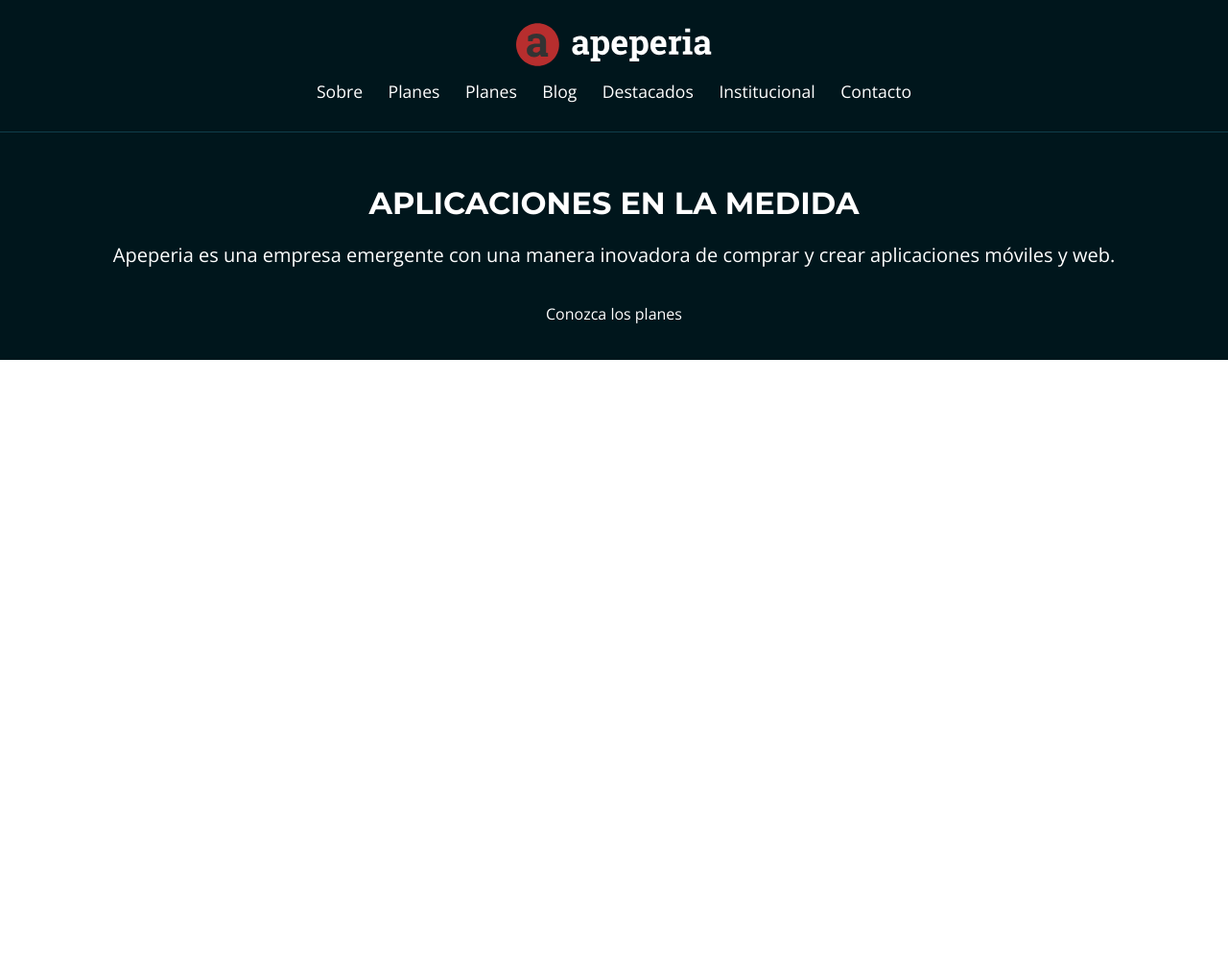
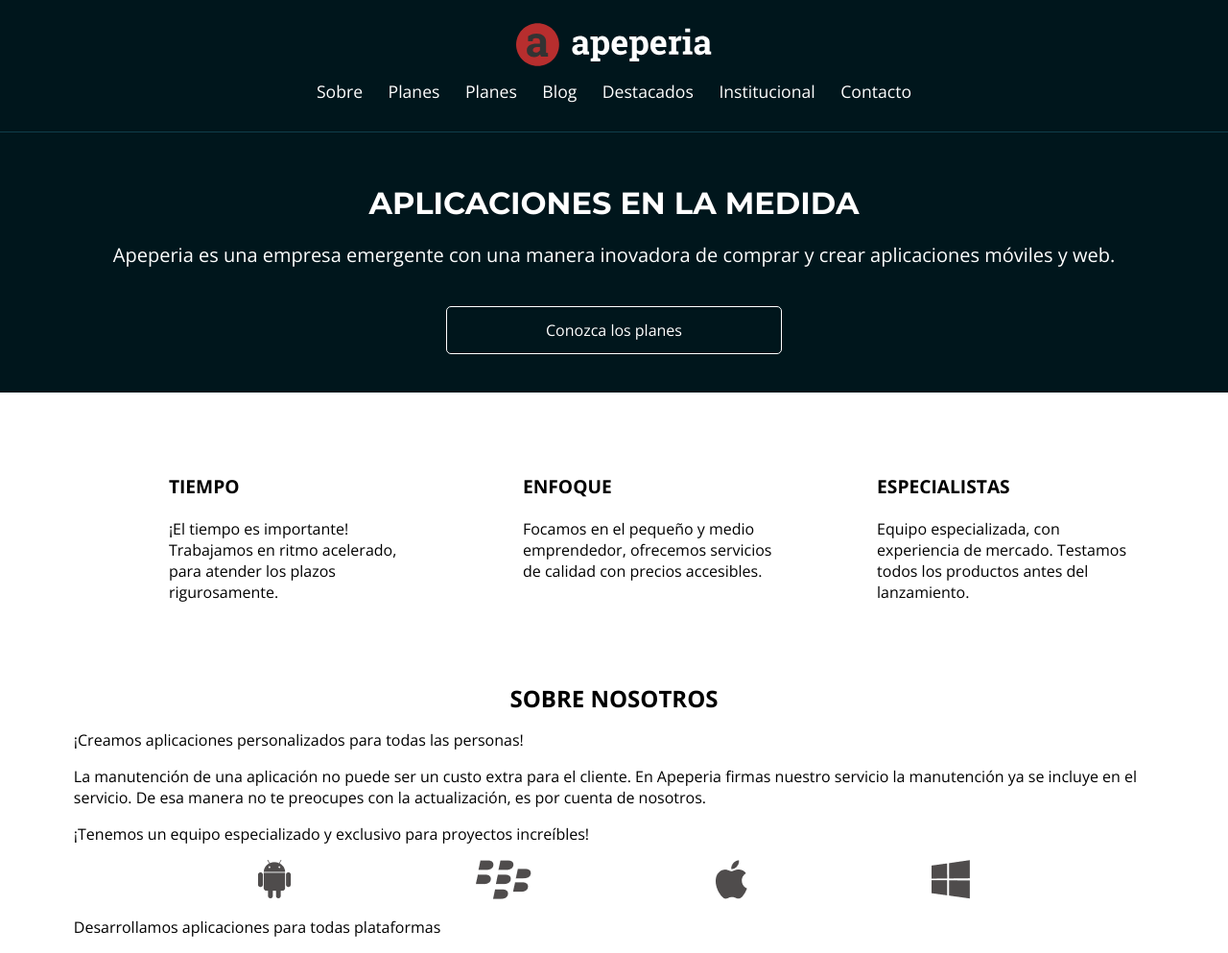
Before and after one commit to Ireneripo/OracleNextEducation_ClassProject_5, a plain HTML site: page index.html in a window 1280 px wide. Shown: the whole page at 96% size. Before the commit the page ends 800 px from the top, so only its background shows below. Drawn offline with nearby package versions, Linux system fonts and the light colour scheme.

Commit message:
added content to html and improved styling

```diff
--- a/css/bases.css
+++ b/css/bases.css
@@ -1,3 +1,19 @@
 body {
   font-family: 'Open Sans', sans-serif;
 }
+
+.container {
+  padding-right: 6%;
+  padding-left: 6%;
+}
+
+.boton {
+  text-align: center;
+  display: block;
+  width: 100%;
+  max-width: 350px;
+  box-sizing: border-box;
+  padding: 1rem 2rem;
+  border: 1px solid #ffffff;
+  border-radius: 5px;
+}
--- /dev/null
+++ b/css/diferenciales.css
@@ -0,0 +1,28 @@
+.diferenciales {
+  padding-top: 3.5rem;
+  padding-bottom: 3.5rem;
+}
+
+.diferenciales__lista {
+  display: flex;
+  flex-wrap: wrap;
+  justify-content: space-evenly;
+}
+
+.diferenciales__item {
+  max-width: 350px;
+  box-sizing: border-box;
+  padding: 2rem 0 2rem 5rem;
+}
+
+.item__titulo {
+  color: var(--fuente-ceniza-oscuro);
+  font-weight: 700;
+  font-size: 1.2rem;
+  text-transform: uppercase;
+  margin-bottom: 1.5rem;
+}
+
+.item__texto {
+  line-height: normal;
+}
--- /dev/null
+++ b/css/sobre-nosotros.css
@@ -0,0 +1,31 @@
+.sobre-nosotros {
+  padding-top: 3rem;
+  padding-bottom: 3rem;
+}
+
+.sobre_nosotros__titulo {
+  color: var(--fuente-ceniza-oscuro);
+  font-weight: 700;
+  font-size: 1.5rem;
+  font-family: var(--montserrat);
+  text-transform: uppercase;
+  text-align: center;
+  margin-bottom: 1.25rem;
+}
+
+.sobre_nosotros__texto {
+  line-height: normal;
+  margin-bottom: 1rem;
+}
+
+.sobre_nosotros__plataformas {
+  display: flex;
+  flex-wrap: wrap;
+  justify-content: space-evenly;
+  margin-bottom: 1rem;
+}
+
+.sobre-nosotros {
+  color: var(--fuente-ceniza-oscuro);
+  font-weight: 700;
+}
--- a/index.html
+++ b/index.html
@@ -10,9 +10,11 @@
     <link rel="stylesheet" href="css/head.css" />
     <link rel="stylesheet" href="css/llamada.css" />
     <link rel="stylesheet" href="css/bases.css" />
+    <link rel="stylesheet" href="css/diferenciales.css" />
+    <link rel="stylesheet" href="css/sobre-nosotros.css" />
   </head>
   <body>
-    <header class="head">
+    <header class="head container">
       <img class="head__logo" src="img/logo-apeperia.svg" alt="Logo de Apeperia" />
       <nav class="head__navegacion">
         <li class="head__enlace"><a href="#">Sobre</a></li>
@@ -25,10 +27,46 @@
       </nav>
     </header>
     <main>
-      <section class="llamada">
+      <section class="llamada container">
         <h1 class="llamada__titulo">Aplicaciones en la medida</h1>
         <p class="llamada__texto">Apeperia es una empresa emergente con una manera inovadora de comprar y crear aplicaciones móviles y web.</p>
-        <a class="llamada__boton" href="#">Conozca los planes</a>
+        <a class="llamada__boton boton" href="#">Conozca los planes</a>
+      </section>
+
+      <section class="diferenciales container">
+        <ul class="diferenciales__lista">
+          <li class="diferenciales__item">
+            <h2 class="item__titulo">Tiempo</h2>
+            <p class="item__texto">¡El tiempo es importante! Trabajamos en ritmo acelerado, para atender los plazos rigurosamente.</p>
+          </li>
+          <li class="diferenciales__item">
+            <h2 class="item__titulo">Enfoque</h2>
+            <p class="item__texto">Focamos en el pequeño y medio emprendedor, ofrecemos servicios de calidad con precios accesibles.</p>
+          </li>
+          <li class="diferenciales__item">
+            <h2 class="item__titulo">Especialistas</h2>
+            <p class="item__texto">Equipo especializada, con experiencia de mercado. Testamos todos los productos antes del lanzamiento.</p>
+          </li>
+        </ul>
+      </section>
+
+      <section class="sobre_nosotros container">
+        <div class="sobre_nosotros__contenido">
+          <h2 class="sobre_nosotros__titulo">Sobre nosotros</h2>
+          <p class="sobre_nosotros__texto">¡Creamos aplicaciones personalizados para todas las personas!</p>
+          <p class="sobre_nosotros__texto">
+            La manutención de una aplicación no puede ser un custo extra para el cliente. En Apeperia firmas nuestro servicio la manutención ya se incluye en el servicio. De esa manera no te preocupes
+            con la actualización, es por cuenta de nosotros.
+          </p>
+          <p class="sobre_nosotros__texto sobre-nosotros__texto--destacado sobre-nosotros__texto--division">¡Tenemos un equipo especializado y exclusivo para proyectos increíbles!</p>
+          <ul class="sobre_nosotros__plataformas">
+            <li><img src="img/android.png" alt="Ícono del Android" /></li>
+            <li><img src="img/blackberry.png" alt="Ícono del Blackberry" /></li>
+            <li><img src="img/apple.png" alt="Ícono de la Apple" /></li>
+            <li><img src="img/windowsphone.png" alt="Ícono del Windows" /></li>
+          </ul>
+          <p class="sobre_nosotros__texto">Desarrollamos aplicaciones para todas plataformas</p>
+        </div>
       </section>
     </main>
   </body>
```
